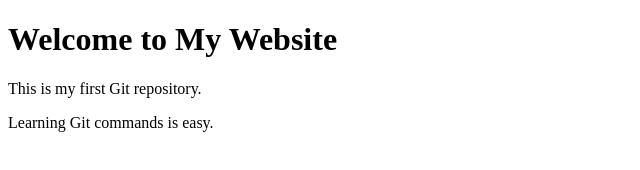
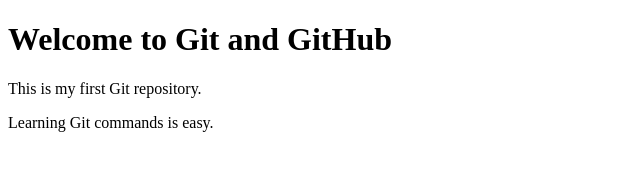
Before and after one commit to Shoaib6917/Git-Practical, a plain HTML site: page index.html in a window 1280 px wide. Shown: the whole page, without its empty margins (0-640 px from the left). Drawn offline with Linux system fonts and the light colour scheme.

Commit message:
Revert "Update website heading"
This reverts commit b9db289ada6a420e10f55f87efe4f448f75daafa.

```diff
--- a/index.html
+++ b/index.html
@@ -4,7 +4,7 @@
     <title>My First Git Project</title>
 </head>
 <body>
-    <h1>Welcome to My Website</h1>
+    <h1>Welcome to Git and GitHub</h1>
     <p>This is my first Git repository.</p>
     <p>Learning Git commands is easy.</p>
 </body>
```
